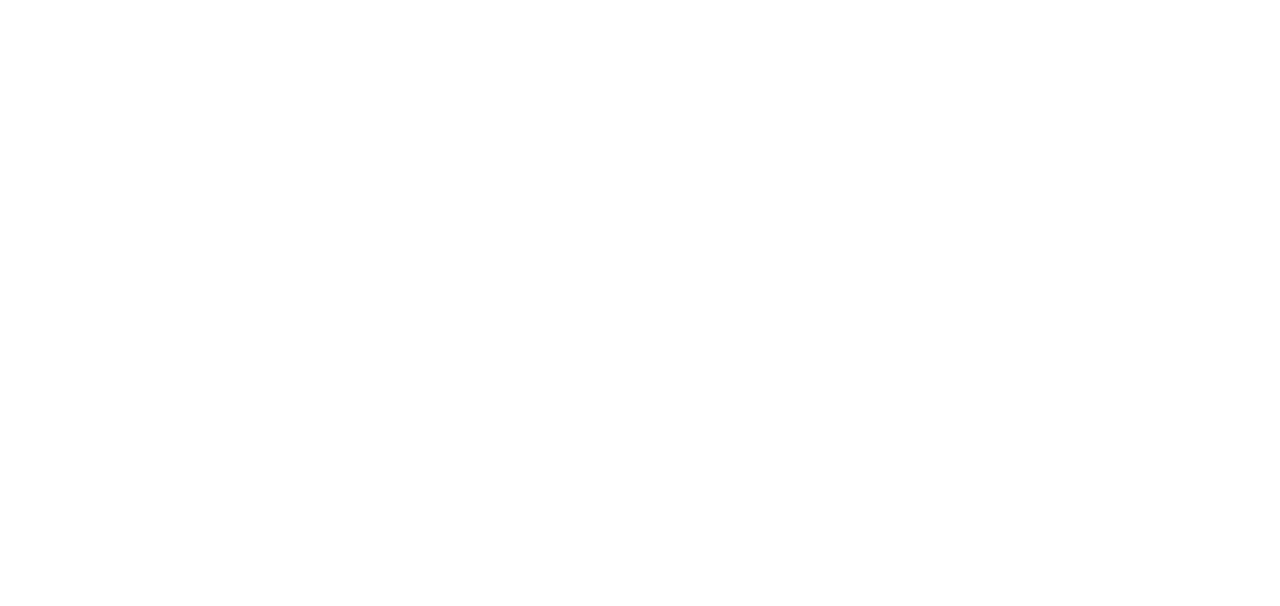
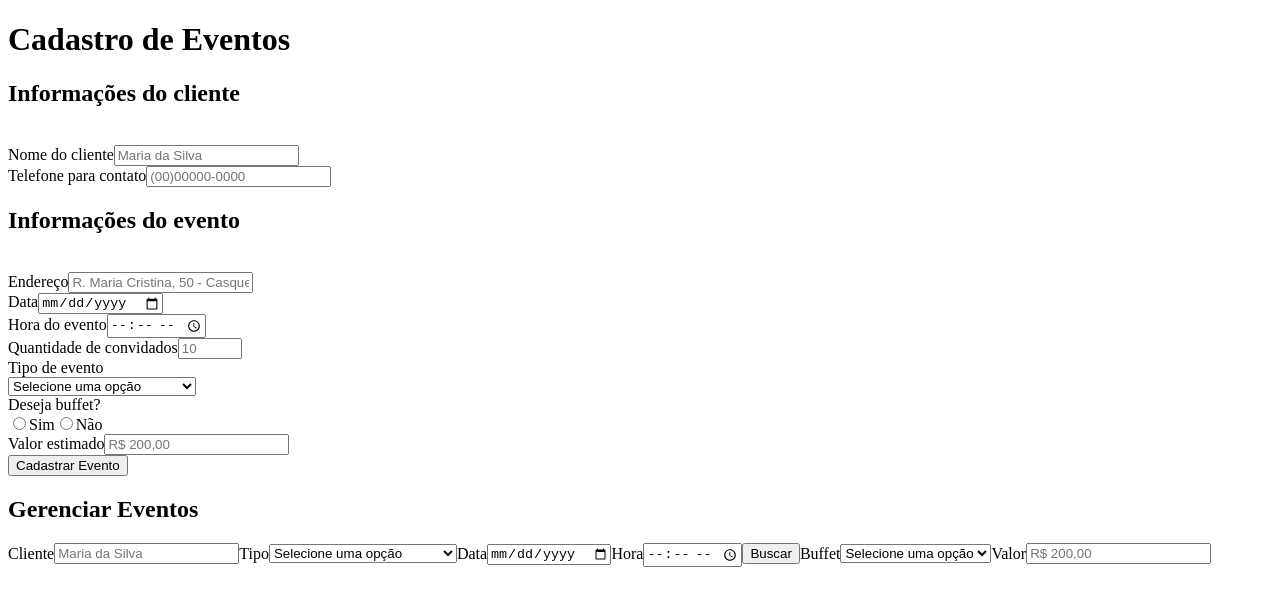
Before and after one commit to Isaavs04/SiteEventosReact, a React (Vite) app in the folder GestaoEventos/: page / in a window 1280 px wide. Shown: the top 606 px of the page. Built offline with nearby package versions, Linux system fonts and the light colour scheme.

Commit message:
Termino do html da tela GerenciamnetoEvento

```diff
--- a/GestaoEventos/src/App.jsx
+++ b/GestaoEventos/src/App.jsx
@@ -1,4 +1,6 @@
 import { useState } from 'react'
+import { CadastrarEvento } from './CadastroEvento';
+import { GerirEventos } from './GerenciamentoEventos';
 import heroImg from './assets/hero.png'
 import reactLogo from './assets/react.svg'
 import viteLogo from './assets/vite.svg'
@@ -9,7 +11,8 @@ function App() {
 
   return (
     <>
-    <div></div>
+    <CadastrarEvento />
+    <GerirEventos />
     </>
   )
 }
--- a/GestaoEventos/src/CadastroEvento.jsx
+++ b/GestaoEventos/src/CadastroEvento.jsx
@@ -1,4 +1,4 @@
-export function GerenciarEventos(){
+export function CadastrarEvento(){
     return(
 <>
     <div id="cabecalhoGerirEvento">
@@ -25,23 +25,25 @@ export function GerenciarEventos(){
         <input type="time"/>
         <br/>
         <label>Quantidade de convidados</label>
-        <input type="number" placeholder="10"/>
+        <input type="number" placeholder="10" min={5} max={200}/>
         <br/>
         <label> Tipo de evento</label>
         <br/>
-        <label><input type="radio" name="tipoFesta" value="Aniversario" />Festa de aniversário</label>
+        <select name="tipoEvento">
+                    <option value="">Selecione uma opção</option>
+                    <option value="Casamento">Casamento</option>
+                    <option value="Aniversario">Festa de Aniversário</option>
+                    <option value="Formatura">Formatura</option>
+                    <option value="Corporativo">Corporativo</option>
+                    <option value="ChaBebe">Chá de bebê/Chá revelação</option>
+                    <option value="Confraternizacao">Confraternização</option>
+                    <option value="Palestra">Workshop/Palestra</option>
+                </select>
         <br/>
-        <label><input type="radio" name="tipoFesta" value="Formatura" />Formatura</label>
+        <label>Deseja buffet?</label>
         <br/>
-        <label><input type="radio" name="tipoFesta" value="Casamento" />Casamento</label>
-        <br/>
-        <label><input type="radio" name="tipoFesta" value="Corporativo" />Corporativo</label>
-        <br/>
-        <label><input type="radio" name="tipoFesta" value="ChaBebe" />Chá de bebê/Chá revelação</label>
-        <br/>
-        <label><input type="radio" name="tipoFesta" value="Confraternizacao" />Confraternização</label>
-        <br/>
-        <label><input type="radio" name="tipoFesta" value="Palestra" />Workshop/Palestra</label>
+        <label><input type="radio" name="buffet" value="Sim" />Sim</label>
+        <label><input type="radio" name="buffet" value="Nao" />Não</label>
         <br/>
         <label>Valor estimado</label>
         <input type="text" placeholder="R$ 200,00"/>
--- a/GestaoEventos/src/GerenciamentoEventos.jsx
+++ b/GestaoEventos/src/GerenciamentoEventos.jsx
@@ -0,0 +1,38 @@
+export function GerirEventos() {
+    return (
+        <>
+            <h2>Gerenciar Eventos</h2>
+            <div id="Cabecaclho">
+                <label>Cliente</label>
+                <input type="text" placeholder="Maria da Silva" />
+                <label>Tipo</label>
+                <select name="tipoEvento">
+                    <option value="">Selecione uma opção</option>
+                    <option value="Casamento">Casamento</option>
+                    <option value="Aniversario">Festa de Aniversário</option>
+                    <option value="Formatura">Formatura</option>
+                    <option value="Corporativo">Corporativo</option>
+                    <option value="ChaBebe">Chá de bebê/Chá revelação</option>
+                    <option value="Confraternizacao">Confraternização</option>
+                    <option value="Palestra">Workshop/Palestra</option>
+                </select>
+                <label>Data</label>
+                <input type="date" />
+                <label>Hora</label>
+                <input type="time" />
+                <button type="submit">Buscar</button>
+                <label>Buffet</label>
+                <select name="buffet">
+                    <option value="">Selecione uma opção</option>
+                    <option value="Sim">Sim</option>
+                    <option value="Nao">Não</option>
+                </select>
+                <label>Valor</label>
+                <input type="text" placeholder="R$ 200,00"></input>
+            </div>
+            <div id="Colocarcards">
+
+            </div>
+        </>
+    )
+}
```
